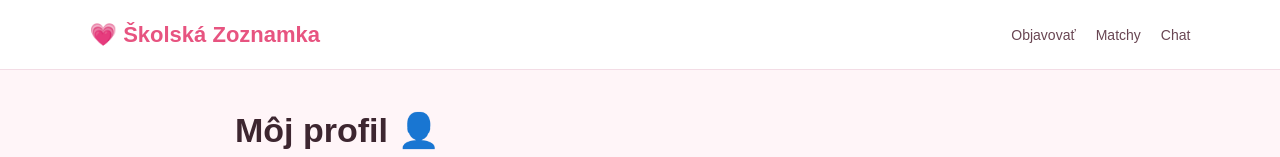
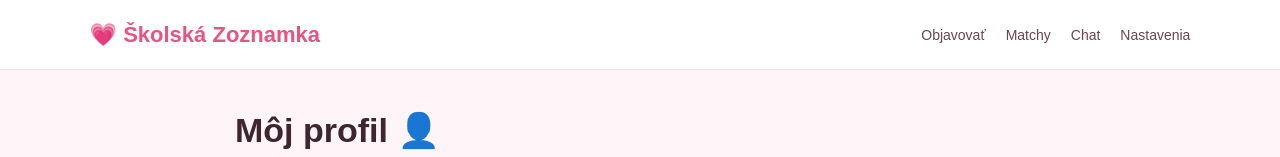
Before and after one commit to DenisSVK/skolska-zoznamka, a plain HTML site: page profile.html in a window 1280 px wide. Shown: the top 157 px of the page. Drawn offline with Linux system fonts and the light colour scheme.

Commit message:
Update profile.html

```diff
--- a/profile.html
+++ b/profile.html
@@ -172,6 +172,7 @@
         <a href="discover.html">Objavovať</a>
         <a href="matches.html">Matchy</a>
         <a href="chat.html">Chat</a>
+        <a href="settings.html">Nastavenia</a>
     </div>
 
 </nav>
```
